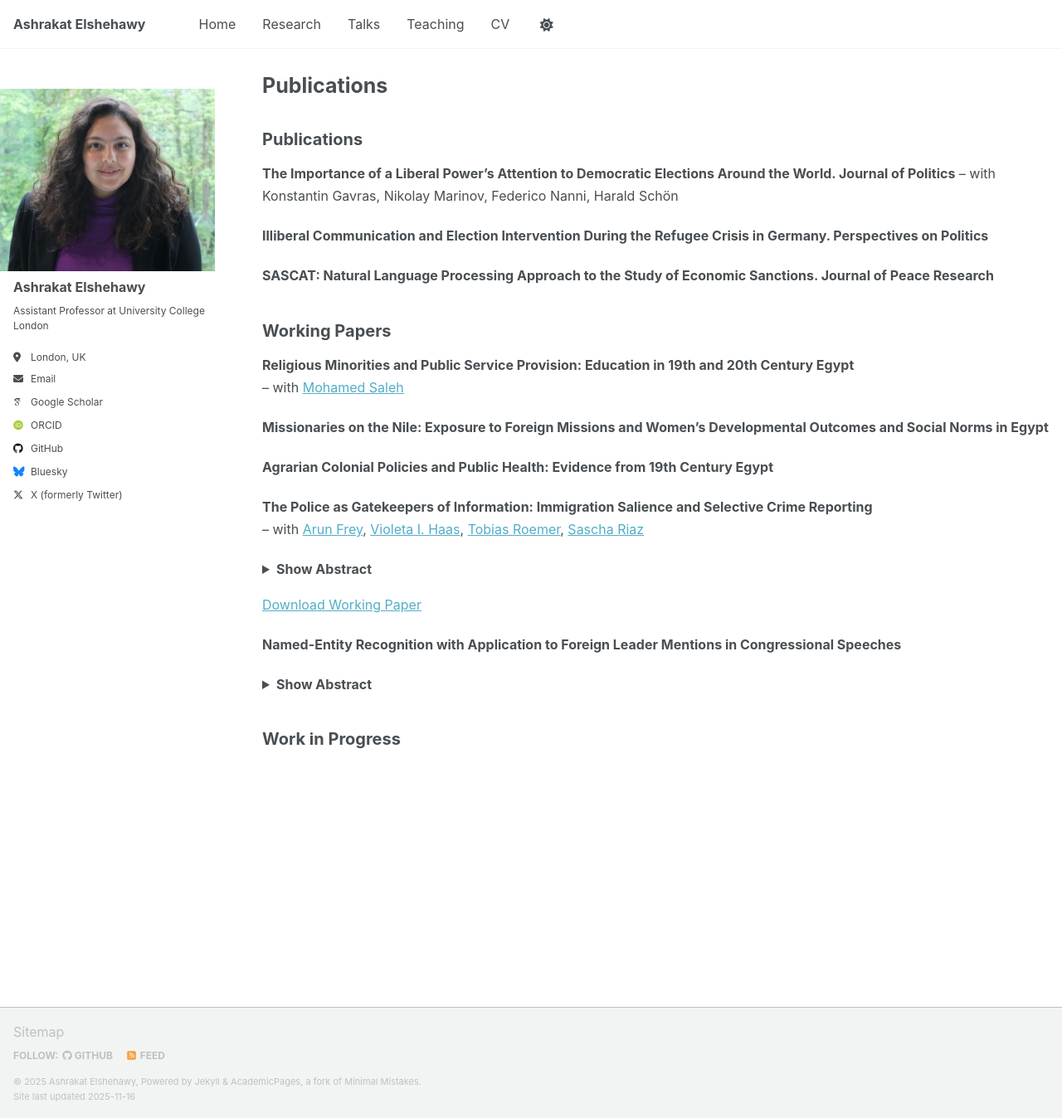
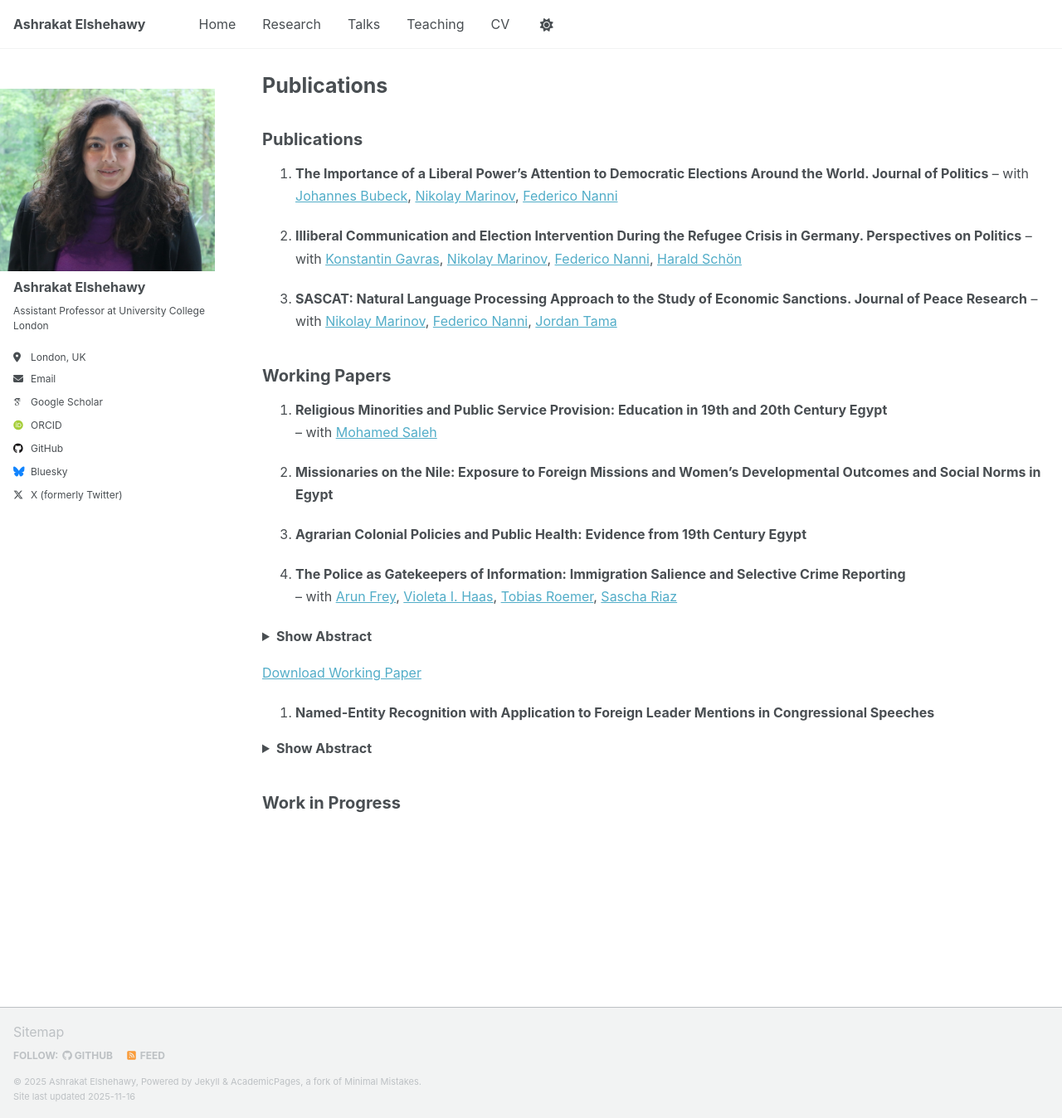
Before and after one commit to aelshehawy/aelshehawy.github.io, a Jekyll site: the page built from _pages/research.md, in a window 1280 px wide and 1348 px high. Shown: the whole window at 83% size. Built offline with Jekyll 4.4.1, drawn with Linux system fonts in a browser that asks for light colours; some web fonts are replaced; a script that is not in the unit is left out; our own code applies the rules of GitHub Pages for plain Markdown files.

Commit message:
update research

```diff
--- a/_pages/research.md
+++ b/_pages/research.md
@@ -6,23 +6,26 @@ author_profile: true
 ---
 
 ## **Publications**
-**The Importance of a Liberal Power’s Attention to Democratic Elections Around the World. Journal of Politics**
--- with Konstantin Gavras, Nikolay Marinov, Federico Nanni, Harald Schön
+1. **The Importance of a Liberal Power’s Attention to Democratic Elections Around the World. Journal of Politics**
+-- with [Johannes Bubeck](https://sites.google.com/view/johannesbubeck), [Nikolay Marinov](https://www.gu.se/en/about/find-staff/nikolaymarinov), [Federico Nanni](https://www.turing.ac.uk/people/researchers/federico-nanni)
 
-**Illiberal Communication and Election Intervention During the Refugee Crisis in Germany. Perspectives on Politics**
+2. **Illiberal Communication and Election Intervention During the Refugee Crisis in Germany. Perspectives on Politics**
+-- with [Konstantin Gavras](https://konstantin.gavras.de/), [Nikolay Marinov](https://www.gu.se/en/about/find-staff/nikolaymarinov), [Federico Nanni](https://www.turing.ac.uk/people/researchers/federico-nanni), [Harald Schön](https://www.sowi.uni-mannheim.de/schoen/)
 
-**SASCAT: Natural Language Processing Approach to the Study of Economic Sanctions. Journal of Peace Research**
+
+3. **SASCAT: Natural Language Processing Approach to the Study of Economic Sanctions. Journal of Peace Research**
+-- with [Nikolay Marinov](https://www.gu.se/en/about/find-staff/nikolaymarinov), [Federico Nanni](https://www.turing.ac.uk/people/researchers/federico-nanni), [Jordan Tama](https://www.jordantama.com/)
 
 ## **Working Papers**
 
-**Religious Minorities and Public Service Provision: Education in 19th and 20th Century Egypt**
+1. **Religious Minorities and Public Service Provision: Education in 19th and 20th Century Egypt**
 -- with [Mohamed Saleh](https://sites.google.com/site/mohamedsalehecon/home)
 
-**Missionaries on the Nile: Exposure to Foreign Missions and Women’s Developmental Outcomes and Social Norms in Egypt**
+2. **Missionaries on the Nile: Exposure to Foreign Missions and Women’s Developmental Outcomes and Social Norms in Egypt**
 
-**Agrarian Colonial Policies and Public Health: Evidence from 19th Century Egypt**
+3. **Agrarian Colonial Policies and Public Health: Evidence from 19th Century Egypt**
 
-**The Police as Gatekeepers of Information: Immigration Salience and Selective Crime Reporting**
+4. **The Police as Gatekeepers of Information: Immigration Salience and Selective Crime Reporting**
 – with  [Arun Frey](https://arunfrey.github.io), [Violeta I. Haas](https://violeta-haas.github.io/), [Tobias Roemer](https://www.nuffield.ox.ac.uk/people/profiles/tobias-roemer/), [Sascha Riaz](https://saschariaz.com)
 <details>
   <summary><strong>Show Abstract</strong></summary>
```
Also changed, not shown: other parts of _pages/research.md (+1 -1 lines).
